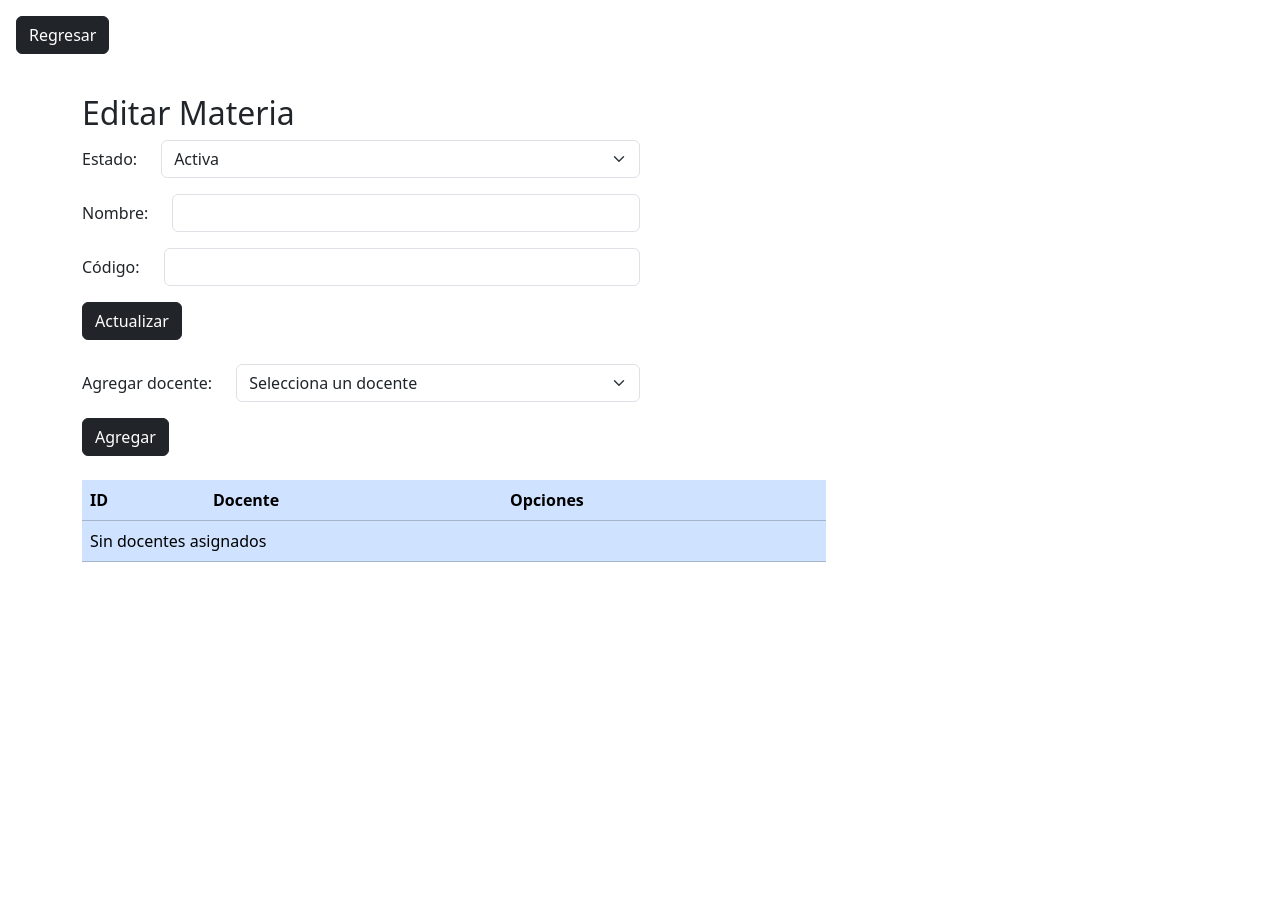
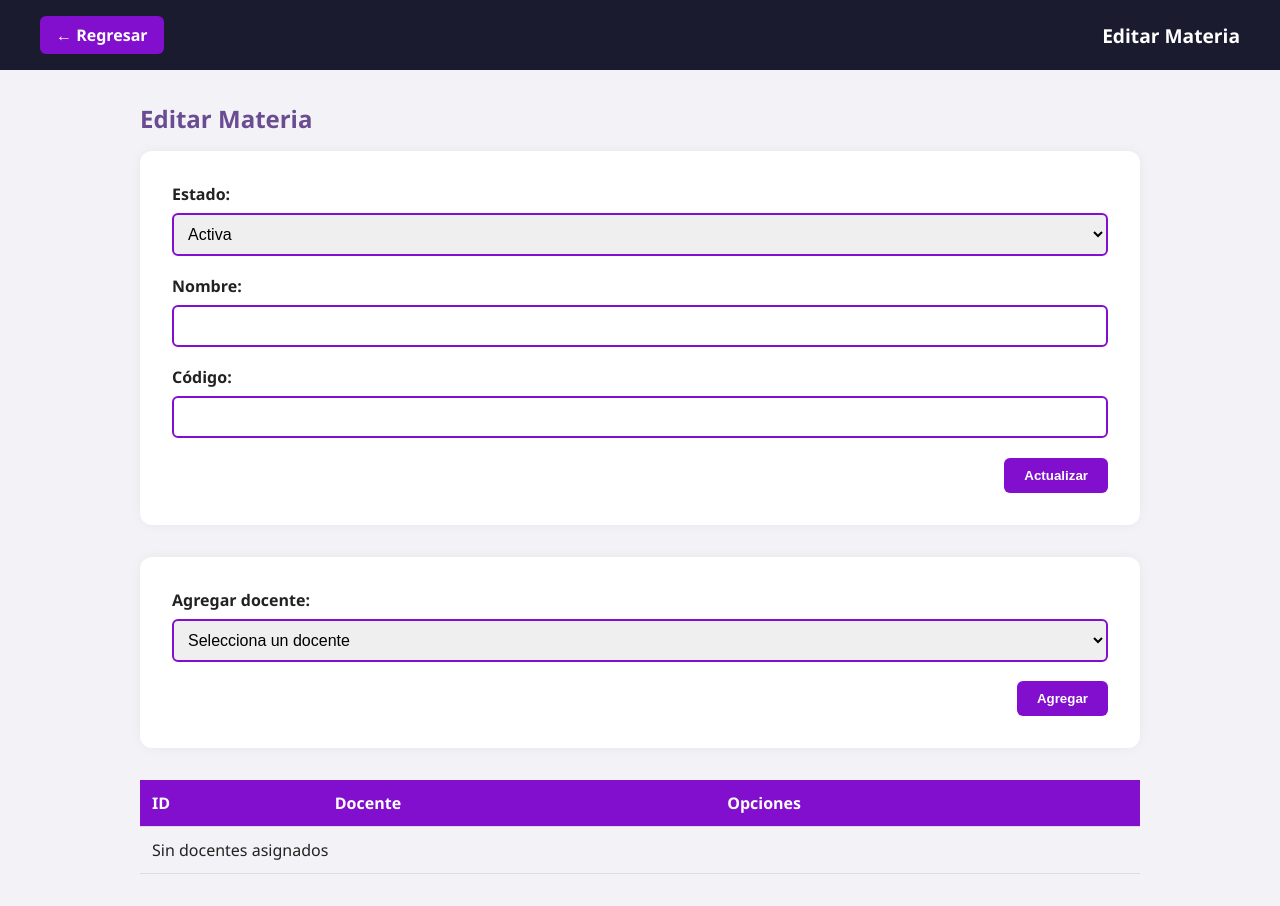
Before and after one commit to YajairaClaros/PROJECT, a Django app: template Django/templates/Admin/editar_materia.html in a window 1280 px wide. Before the commit the page ends 562 px from the top, so only its background shows below. Run offline with Django 5.2, Linux system fonts and the light colour scheme; the template is opened without the code that fills it, so the values that code supplies are empty.

Commit message:
CSS de docentes y materia

```diff
--- /dev/null
+++ b/Django/E_Docente/static/css/materia.css
@@ -0,0 +1,137 @@
+body {
+    font-family: 'Segoe UI', sans-serif;
+    background-color: #f3f3f7;
+    color: #222;
+    margin: 0;
+    padding: 0;
+}
+
+/* NAVBAR */
+.navbar {
+    background-color: #1b1b2f;
+    padding: 1rem 2rem;
+    color: white;
+    position: sticky;
+    top: 0;
+    z-index: 100;
+}
+
+.navbar-contenido {
+    display: flex;
+    justify-content: space-between;
+    align-items: center;
+    max-width: 1200px;
+    margin: 0 auto;
+}
+
+.navbar-logo {
+    color: #fff;
+    text-decoration: none;
+    font-weight: bold;
+    font-size: 1rem;
+    background-color: #810fcd;
+    padding: 8px 16px;
+    border-radius: 6px;
+    transition: background-color 0.3s ease;
+}
+
+.navbar-logo:hover {
+    background-color: #000000;
+}
+
+.navbar-titulo {
+    font-size: 1.2rem;
+    font-weight: 600;
+}
+
+/* Contenido */
+.contenedor {
+    max-width: 1000px;
+    margin: 2rem auto;
+    padding: 0 1rem;
+}
+
+.titulo-principal {
+    color: #6a4c93;
+    margin-bottom: 1rem;
+}
+
+/* Formularios */
+.formulario {
+    background-color: #fff;
+    border-radius: 12px;
+    padding: 2rem;
+    margin-bottom: 2rem;
+    box-shadow: 0 0 12px rgba(0, 0, 0, 0.05);
+}
+
+.campo-form {
+    margin-bottom: 1.2rem;
+    display: flex;
+    flex-direction: column;
+}
+
+.campo-form label {
+    font-weight: bold;
+    margin-bottom: 0.5rem;
+}
+
+.campo-form input,
+.campo-form select {
+    padding: 10px;
+    border: 2px solid #810fcd;
+    border-radius: 6px;
+    font-size: 1rem;
+}
+
+/* Botones */
+.boton-contenedor {
+    text-align: right;
+}
+
+.boton-accion {
+    background-color: #810fcd;
+    color: white;
+    padding: 10px 20px;
+    border: none;
+    border-radius: 6px;
+    font-weight: bold;
+    cursor: pointer;
+    transition: background-color 0.3s ease;
+}
+
+.boton-accion:hover {
+    background-color: #000;
+}
+
+/* Tabla */
+.tabla-contenedor {
+    overflow-x: auto;
+    margin-top: 2rem;
+}
+
+.tabla-estudiantes {
+    width: 100%;
+    border-collapse: collapse;
+    box-shadow: 0 0 8px rgba(0, 0, 0, 0.05);
+}
+
+.tabla-estudiantes thead {
+    background-color: #810fcd;
+    color: white;
+}
+
+.tabla-estudiantes th,
+.tabla-estudiantes td {
+    padding: 12px;
+    text-align: left;
+    border-bottom: 1px solid #ddd;
+}
+
+.tabla-estudiantes tbody tr:nth-child(even) {
+    background-color: #f4f4f8;
+}
+
+.tabla-estudiantes tbody tr:hover {
+    background-color: #e6e6fa;
+}
--- a/Django/templates/Admin/editar_materia.html
+++ b/Django/templates/Admin/editar_materia.html
@@ -1,70 +1,77 @@
-<!doctype html>
-<html lang="en">
+{% load static %}
 
+<!DOCTYPE html>
+<html lang="es">
 <head>
+    <meta charset="utf-8" />
     <title>Editar Materia</title>
-    <meta charset="utf-8" />
     <meta name="viewport" content="width=device-width, initial-scale=1" />
-    <link href="https://cdn.jsdelivr.net/npm/bootstrap@5.3.2/dist/css/bootstrap.min.css" rel="stylesheet" />
+    <link rel="stylesheet" href="{% static 'css/materia.css' %}">
 </head>
+<body>
 
-<body>
-    <header class="p-3">
-        <a class="btn btn-dark" href="{% url 'materias' %}">Regresar</a>
-    </header>
+<!-- NAVBAR -->
+<nav class="navbar">
+    <div class="navbar-contenido">
+        <a href="{% url 'materias' %}" class="navbar-logo">← Regresar</a>
+        <span class="navbar-titulo">Editar Materia</span>
+    </div>
+</nav>
 
-    <main class="container mt-4">
-        <h2>Editar Materia</h2>
-        <form method="post" class="col-6 mb-4">
+<main class="contenedor">
+    <h2 class="titulo-principal">Editar Materia</h2>
+
+    <!-- Formulario principal -->
+    <form method="post" class="formulario">
         {% csrf_token %}
         <input type="hidden" name="action" value="actualizar">
 
-            <div class="mb-3 row">
-                <label for="estado" class="col-auto col-form-label">Estado:</label>
-                <div class="col">
-                    <select class="form-select" name="estado" id="estado" required>
+        <div class="campo-form">
+            <label for="estado">Estado:</label>
+            <select name="estado" id="estado" required>
                 <option value="1" {% if materia.estado == 1 %}selected{% endif %}>Activa</option>
                 <option value="0" {% if materia.estado == 0 %}selected{% endif %}>Inactiva</option>
             </select>
         </div>
+
+        <div class="campo-form">
+            <label for="nombre">Nombre:</label>
+            <input type="text" name="nombre" id="nombre" value="{{ materia.nombre }}" required />
         </div>
 
-            <div class="mb-3 row">
-                <label for="nombre" class="col-auto col-form-label">Nombre:</label>
-                <div class="col">
-                    <input type="text" class="form-control" name="nombre" id="nombre" value="{{ materia.nombre }}" required>
-                </div>
+        <div class="campo-form">
+            <label for="codigo">Código:</label>
+            <input type="text" name="codigo" id="codigo" value="{{ materia.codigo }}" required />
         </div>
 
-            <div class="mb-3 row">
-                <label for="codigo" class="col-auto col-form-label">Código:</label>
-                <div class="col">
-                    <input type="text" class="form-control" name="codigo" id="codigo" value="{{ materia.codigo }}" required>
+        <div class="boton-contenedor">
+            <button type="submit" class="boton-accion">Actualizar</button>
         </div>
-            </div>
-
-            <button type="submit" class="btn btn-dark">Actualizar</button>
     </form>
 
-        <form method="post" class="col-6 mb-4">
+    <!-- Agregar docente -->
+    <form method="post" class="formulario">
         {% csrf_token %}
         <input type="hidden" name="action" value="agregar_docente">
-            <div class="mb-3 row">
-                <label for="docente" class="col-auto col-form-label">Agregar docente:</label>
-                <div class="col">
-                    <select class="form-select" name="docente_id" required>
+
+        <div class="campo-form">
+            <label for="docente">Agregar docente:</label>
+            <select name="docente_id" id="docente" required>
                 <option value="">Selecciona un docente</option>
                 {% for doc in docentes_disponibles %}
                     <option value="{{ doc.id }}">{{ doc.nombre }}</option>
                 {% endfor %}
             </select>
         </div>
+
+        <div class="boton-contenedor">
+            <button type="submit" class="boton-accion">Agregar</button>
         </div>
-            <button type="submit" class="btn btn-dark">Agregar</button>
     </form>
 
-        <div class="col-8">
-            <table class="table table-primary">
+    <!-- Tabla docentes asignados -->
+    <div class="tabla-contenedor">
+        <table class="tabla-estudiantes">
             <thead>
                 <tr>
                     <th>ID</th>
@@ -82,7 +89,7 @@
                                 {% csrf_token %}
                                 <input type="hidden" name="action" value="quitar_docente">
                                 <input type="hidden" name="docente_id" value="{{ doc.id }}">
-                                    <button type="submit" class="btn btn-dark">Quitar</button>
+                                <button type="submit" class="boton-accion">Quitar</button>
                             </form>
                         </td>
                     </tr>
@@ -93,8 +100,5 @@
         </table>
     </div>
 </main>
-
-    <script src="https://cdn.jsdelivr.net/npm/bootstrap@5.3.2/dist/js/bootstrap.bundle.min.js"></script>
 </body>
-
 </html>
```
Also changed, not shown: Django/E_Docente/static/css/docentes.css (added, +137 -0 lines), Django/templates/Admin/editar_docente.html (+36 -35 lines). Lines whose indentation alone changed are shown as unchanged.
